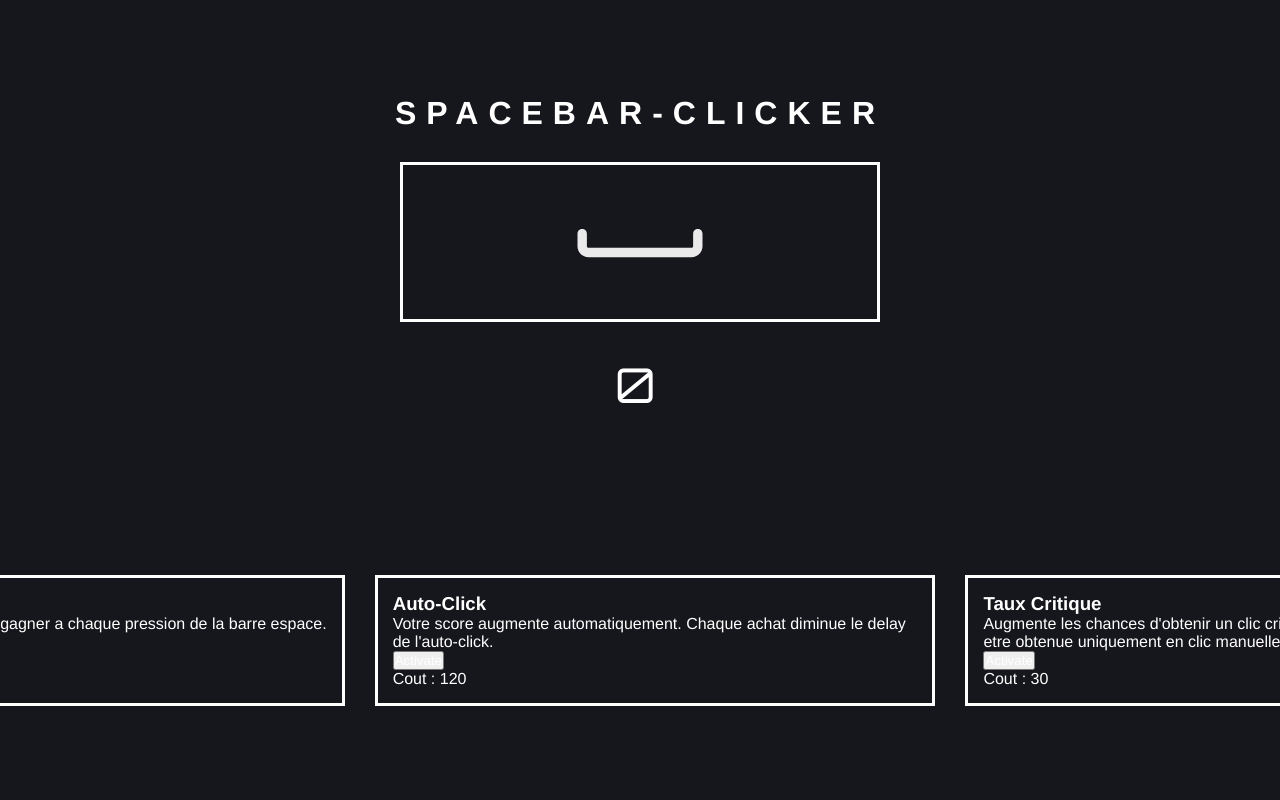
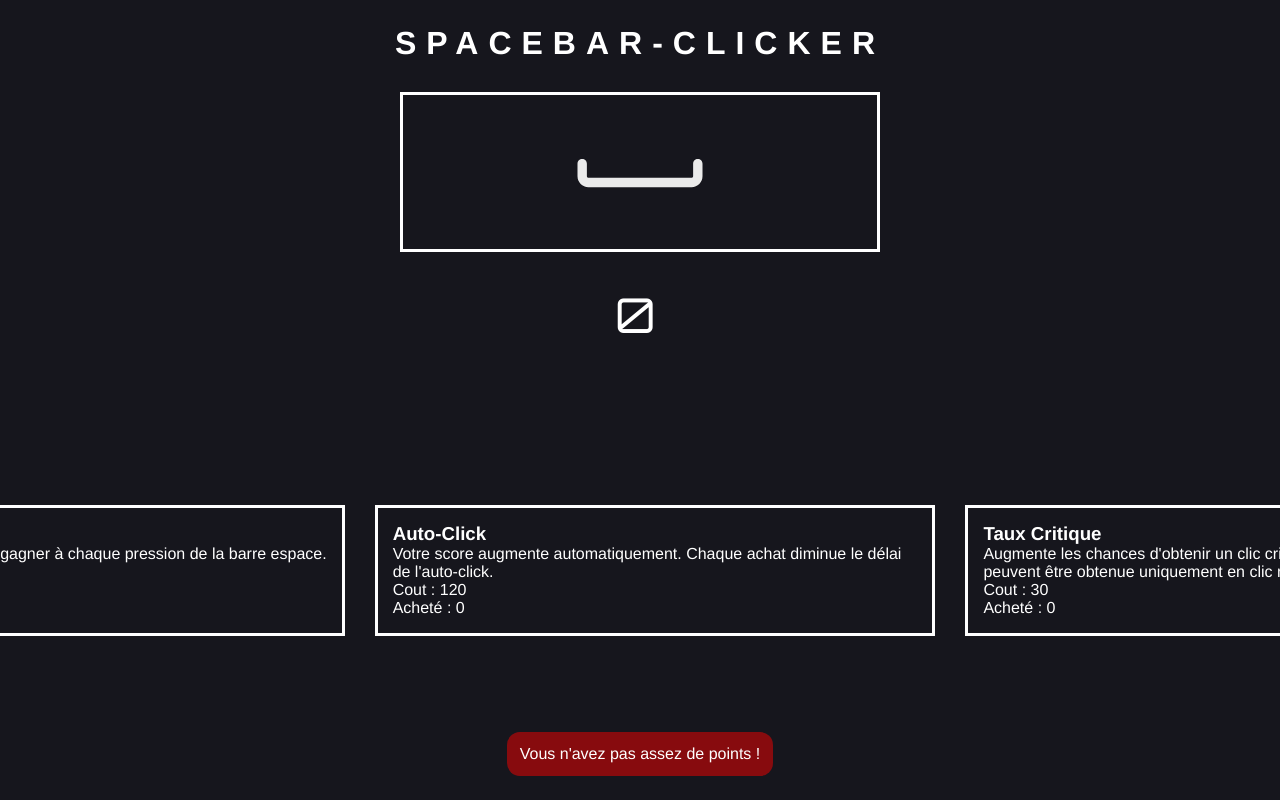
Before and after one commit to RayanEreteo/ClickerGame, a React (Vite) app: page / in a window 1280 px wide. Shown: the top 800 px of the page. Built offline with nearby package versions, Linux system fonts and the light colour scheme.

Commit message:
mise en place du design du message d'erreur

```diff
--- a/src/App.css
+++ b/src/App.css
@@ -43,4 +43,21 @@
   margin-left: 30px;
   border: 3px solid white;
   padding: 15px;
+  cursor: pointer;
+  transition: all 0.3s linear;
 }
+
+.powerUp:hover{
+  background: black;
+}
+
+.error-message-container{
+  margin-top: 6rem;
+  padding: 13px;
+  border-radius: 13px;
+  background: rgba(248, 1, 1, 0.5);
+}
+
+.error-message-container-hidden{
+
+}
--- a/src/App.tsx
+++ b/src/App.tsx
@@ -3,7 +3,7 @@ import "./App.css";
 
 import SpaceBar from "./assets/spacebarlogo.svg";
 import PowerUp from "./components/PowerUp";
-
+import ErrorMessage from "./components/ErrorMessage";
 function App() {
   const [score, setScore] = useState<number>(0);
   const [multiplier, setMultiplier] = useState<number>(1);
@@ -25,6 +25,10 @@ function App() {
       setSpaceBarPressed(false);
     }
   };
+
+  const showError = () => {
+    console.log("OOps")
+  }
 
   useEffect(() => {
     window.addEventListener("keydown", handleKeyDown);
@@ -55,33 +59,37 @@ function App() {
       <div className="powersUp-container">
         <PowerUp
           title="Multiplicateur"
-          desc="Multiplier le score que vous gagner a chaque pression de la barre espace."
+          desc="Multiplier le score que vous gagner à chaque pression de la barre espace."
           initialCost={40}
           inflation={70}
           playerScore={score}
           setPlayerScore={setScore}
           setMultiplier={setMultiplier}
           actionName="Multiplier"
+          errorResponseFunc={showError}
         />
         <PowerUp
           title="Auto-Click"
-          desc="Votre score augmente automatiquement. Chaque achat diminue le delay de l'auto-click."
+          desc="Votre score augmente automatiquement. Chaque achat diminue le délai de l'auto-click."
           initialCost={120}
           inflation={100}
           playerScore={score}
           setPlayerScore={setScore}
           actionName="Auto-Click"
+          errorResponseFunc={showError}
         />
         <PowerUp
           title="Taux Critique"
-          desc="Augmente les chances d'obtenir un clic critique. les clic critique peuvent etre obtenue uniquement en clic manuelle"
+          desc="Augmente les chances d'obtenir un clic critique. Les clics critiques peuvent être obtenue uniquement en clic manuel."
           initialCost={30}
           inflation={55}
           playerScore={score}
           setPlayerScore={setScore}
           actionName="default"
+          errorResponseFunc={showError}
         />
       </div>
+      <ErrorMessage message="Vous n'avez pas assez de points !"/>
     </div>
   );
 }
--- /dev/null
+++ b/src/components/ErrorMessage.tsx
@@ -0,0 +1,15 @@
+import React from 'react'
+
+interface props {
+    message: string
+}
+
+const ErrorMessage: React.FC<props> = ( {message} ) => {
+    return (
+        <div className='error-message-container'>
+            <p id='error-message'>{message}</p>
+        </div>
+    )
+}
+
+export default ErrorMessage
--- a/src/components/PowerUp.tsx
+++ b/src/components/PowerUp.tsx
@@ -1,8 +1,7 @@
-import { useRef } from 'react';
-import { useState } from 'react';
+import { useState } from "react";
 
 // Importation des function de power-up
-import { Multiplier, autoClick } from '../modules/powerUpFunctionHandler';
+import { Multiplier, autoClick } from "../modules/powerUpFunctionHandler";
 
 interface PowerUpProps {
   title: string;
@@ -13,40 +12,51 @@ interface PowerUpProps {
   setMultiplier?: any;
   setPlayerScore: any;
   actionName: string;
-
+  errorResponseFunc: any;
 }
 
-const PowerUp: React.FC<PowerUpProps> = ({ title, desc, initialCost, inflation, playerScore, setPlayerScore, setMultiplier,actionName}) => {
-  const buttonRef = useRef<any>(null)
-  const [cost, setCost] = useState<number>(initialCost)
+const PowerUp: React.FC<PowerUpProps> = ({
+  title,
+  desc,
+  initialCost,
+  inflation,
+  playerScore,
+  setPlayerScore,
+  setMultiplier,
+  actionName,
+  errorResponseFunc,
+  }) => {
+  const [cost, setCost] = useState<number>(initialCost);
+  const [bought, setBought] = useState<number>(0);
 
-  function actionSelect(){
+  function actionSelect() {
     switch (actionName) {
       case "Multiplier":
-        return Multiplier(setMultiplier)
+        return Multiplier(setMultiplier);
       case "Auto-Click":
-        return autoClick
+        return autoClick();
       default:
         break;
     }
   }
 
-
-  function buyHandler(){
-    buttonRef.current.blur()
+  function buyHandler() {
     if (playerScore >= cost) {
-      setPlayerScore((prev: number) => prev -= cost)
-      actionSelect()
-      setCost((prev: number) => prev += inflation)
+      setPlayerScore((prev: number) => (prev -= cost));
+      actionSelect();
+      setCost((prev: number) => (prev += inflation));
+      setBought((prev: number) => (prev += 1));
+    } else {
+      errorResponseFunc();
     }
   }
 
   return (
-    <div className="powerUp">
+    <div className="powerUp" onClick={buyHandler}>
       <h3 className="powerUp-title">{title}</h3>
       <p>{desc}</p>
-      <button onClick={buyHandler} ref={buttonRef}>Activate</button>
       <p>Cout : {cost}</p>
+      <p>Acheté : {bought}</p>
     </div>
   );
 };
```
